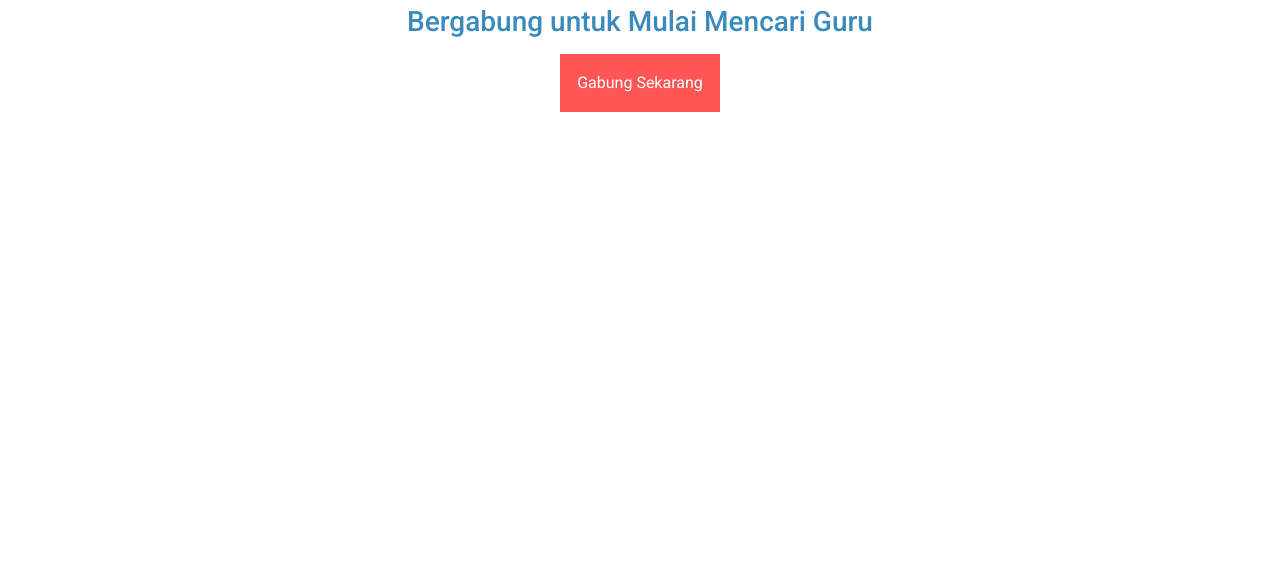
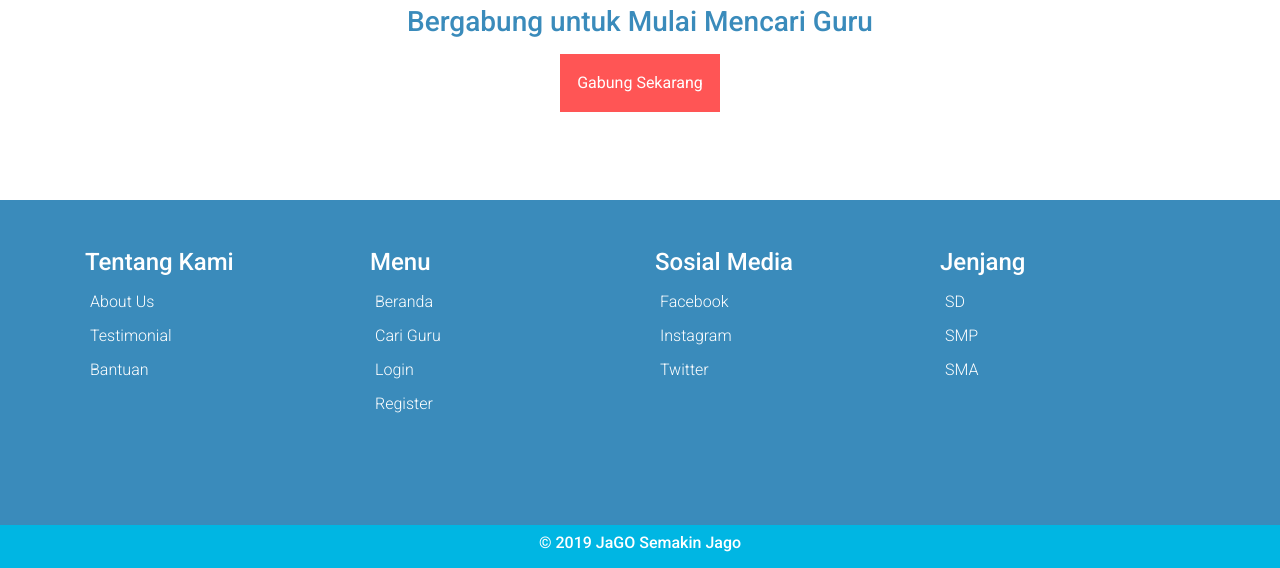
Before and after one commit to khumam/jaGO-apps, a CodeIgniter app: page /jago/index.php/home/index in a window 1280 px wide. Shown: the part 2554-3122 px from the top of the page. Before the commit the page ends 2666 px from the top, so only its background shows below. Run offline with CodeIgniter, Linux system fonts and the light colour scheme.

Commit message:
fix tampilan home

```diff
--- a/application/views/Templates/footer.php
+++ b/application/views/Templates/footer.php
@@ -1,8 +1,63 @@
+<section class="bgBlue3 py-5">
+	<div class="container footer">
+		<div class="row">
+			<div class="col-6 col-lg-3 mbMobile">
+				<h4>Tentang Kami</h4>
+				<ul class="ulFooter">
+					<li class="listFooter"><a href="">About Us</a></li>
+					<li class="listFooter"><a href="">Testimonial</a></li>
+					<li class="listFooter"><a href="">Bantuan</a></li>
+				</ul>
+			</div>
+			<div class="col-6 col-lg-3 mbMobile">
+				<h4>Menu</h4>
+				<ul class="ulFooter">
+					<li class="listFooter"><a href="">Beranda</a></li>
+					<li class="listFooter"><a href="">Cari Guru</a></li>
+					<li class="listFooter"><a href="">Login</a></li>
+					<li class="listFooter"><a href="">Register</a></li>
+				</ul>
+			</div>
+			<div class="col-6 col-lg-3">
+				<h4>Sosial Media</h4>
+				<ul class="ulFooter">
+					<li class="listFooter"><a href="">Facebook</a></li>
+					<li class="listFooter"><a href="">Instagram</a></li>
+					<li class="listFooter"><a href="">Twitter</a></li>
+				</ul>
+			</div>
+			<div class="col-6 col-lg-3">
+				<h4>Jenjang</h4>
+				<ul class="ulFooter">
+					<li class="listFooter"><a href="">SD</a></li>
+					<li class="listFooter"><a href="">SMP</a></li>
+					<li class="listFooter"><a href="">SMA</a></li>
+				</ul>
+			</div>
+		</div>
+	</div>
+</section>
+<section class="bgBlue1 p-2">
+	<div class="container">
+		<div class="row align-items-center">
+			<div class="col">
+				<h6 class="text-center">&copy; <?php echo date('Y'); ?> JaGO Semakin Jago </h6>
+			</div>
+		</div>
+	</div>
+</section>
+
 <!-- Optional JavaScript -->
 <!-- jQuery first, then Popper.js, then Bootstrap JS -->
-<script src="https://code.jquery.com/jquery-3.3.1.slim.min.js" integrity="sha384-q8i/X+965DzO0rT7abK41JStQIAqVgRVzpbzo5smXKp4YfRvH+8abtTE1Pi6jizo" crossorigin="anonymous"></script>
-<script src="https://cdnjs.cloudflare.com/ajax/libs/popper.js/1.14.7/umd/popper.min.js" integrity="sha384-UO2eT0CpHqdSJQ6hJty5KVphtPhzWj9WO1clHTMGa3JDZwrnQq4sF86dIHNDz0W1" crossorigin="anonymous"></script>
-<script src="https://stackpath.bootstrapcdn.com/bootstrap/4.3.1/js/bootstrap.min.js" integrity="sha384-JjSmVgyd0p3pXB1rRibZUAYoIIy6OrQ6VrjIEaFf/nJGzIxFDsf4x0xIM+B07jRM" crossorigin="anonymous"></script>
+<script src="https://code.jquery.com/jquery-3.3.1.slim.min.js"
+	integrity="sha384-q8i/X+965DzO0rT7abK41JStQIAqVgRVzpbzo5smXKp4YfRvH+8abtTE1Pi6jizo" crossorigin="anonymous">
+</script>
+<script src="https://cdnjs.cloudflare.com/ajax/libs/popper.js/1.14.7/umd/popper.min.js"
+	integrity="sha384-UO2eT0CpHqdSJQ6hJty5KVphtPhzWj9WO1clHTMGa3JDZwrnQq4sF86dIHNDz0W1" crossorigin="anonymous">
+</script>
+<script src="https://stackpath.bootstrapcdn.com/bootstrap/4.3.1/js/bootstrap.min.js"
+	integrity="sha384-JjSmVgyd0p3pXB1rRibZUAYoIIy6OrQ6VrjIEaFf/nJGzIxFDsf4x0xIM+B07jRM" crossorigin="anonymous">
+</script>
 </body>
 
 </html>
--- a/application/views/Templates/header.php
+++ b/application/views/Templates/header.php
@@ -29,14 +29,14 @@
 			</button>
 			<div class="collapse navbar-collapse" id="navbarNavAltMarkup">
 				<div class="navbar-nav">
-					<a class="nav-item nav-link aktif" href="#">Home</a>
-					<a class="nav-item nav-link" href="#">Features</a>
-					<a class="nav-item nav-link" href="#">Pricing</a>
-					<a class="nav-item nav-link disabled" href="#" tabindex="-1" aria-disabled="true">Disabled</a>
+					<a class="nav-item nav-link aktif" href="#">Beranda</a>
+					<a class="nav-item nav-link" href="#">Cari Guru</a>
+					<a class="nav-item nav-link" href="#">Bantuan</a>
+					<a class="nav-item nav-link disabled" href="#">Tentang Kami</a>
 				</div>
 				<div class="navbar-nav ml-auto">
-					<a class="nav-item nav-link btn btn-outline-primary mx-2 px-5 radiusBorder" href="#">Home <span class="sr-only">(current)</span></a>
-					<a class="nav-item nav-link btn btn-primary mx-2 px-5 radiusBorder text-white" href="#">Features</a>
+					<a class="nav-item nav-link btn btn-outline-primary mx-2 px-5 radiusBorder" href="#">Login <span class="sr-only">(current)</span></a>
+					<a class="nav-item nav-link btn btn-primary mx-2 px-5 radiusBorder text-white" href="#">Register</a>
 				</div>
 			</div>
 		</div>
--- a/webassets/css/jago.css
+++ b/webassets/css/jago.css
@@ -32,6 +32,23 @@ a.nav-item.nav-link.aktif {
 
 .mbMobile {
 	margin-bottom: 40px;
+}
+
+/* footer */
+.ulFooter {
+	list-style: none;
+	color: #fff;
+	padding-left: 0;
+}
+
+.listFooter {
+	font-weight: 300;
+	color: #fff;
+	padding: 5px;
+}
+
+.listFooter a {
+	color: #fff;
 }
 
 /* subJudul */
```
